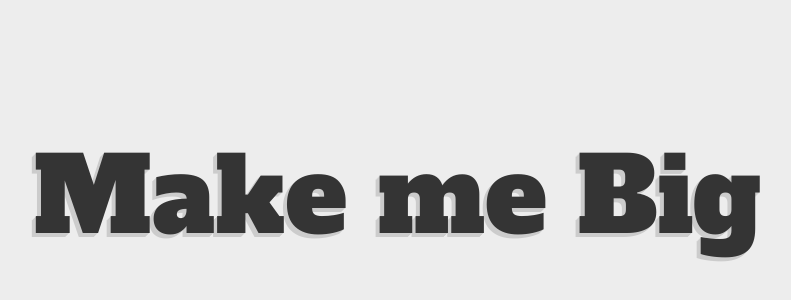
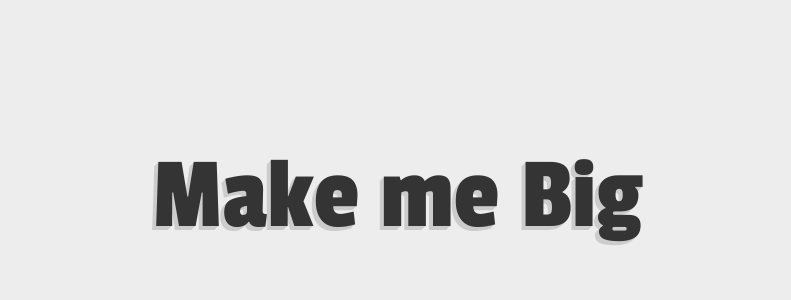
Before and after one commit to cogdog/bigify, a plain HTML site: page index.html in a window 1280 px wide. Shown: the part 108-408 px from the top of the page, without its empty margins (230-1021 px from the left). Drawn offline with nearby package versions, Linux system fonts and the light colour scheme.

Commit message:
Passion One Font
still trying out fonts

```diff
--- a/index.html
+++ b/index.html
@@ -4,11 +4,11 @@
 	<meta charset="utf-8" />
 	<title>Bigify It</title>
 
-    <link href="https://fonts.googleapis.com/css?family=Alfa+Slab+One" rel="stylesheet">
+	<link href="https://fonts.googleapis.com/css?family=Passion+One" rel="stylesheet">
 	<style type="text/css">
 		body {
 		  background: #ededed;
-		  font-family: 'Alfa Slab One', 'Helvetica', 'Arial', sans-serif;
+		  font-family: 'Passion One', 'Helvetica', 'Arial', sans-serif;
 		  font-size: 125px;
 		  line-height: 1.1;
 		}
```
